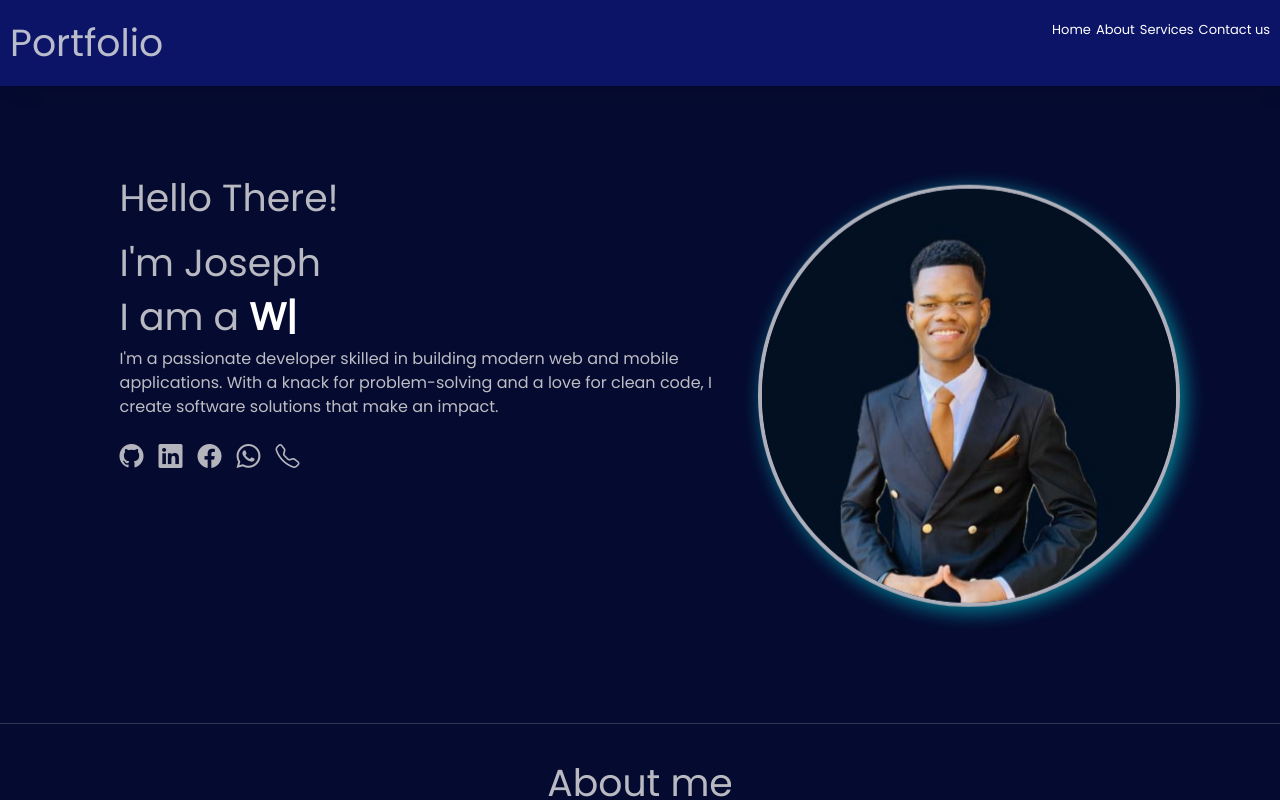
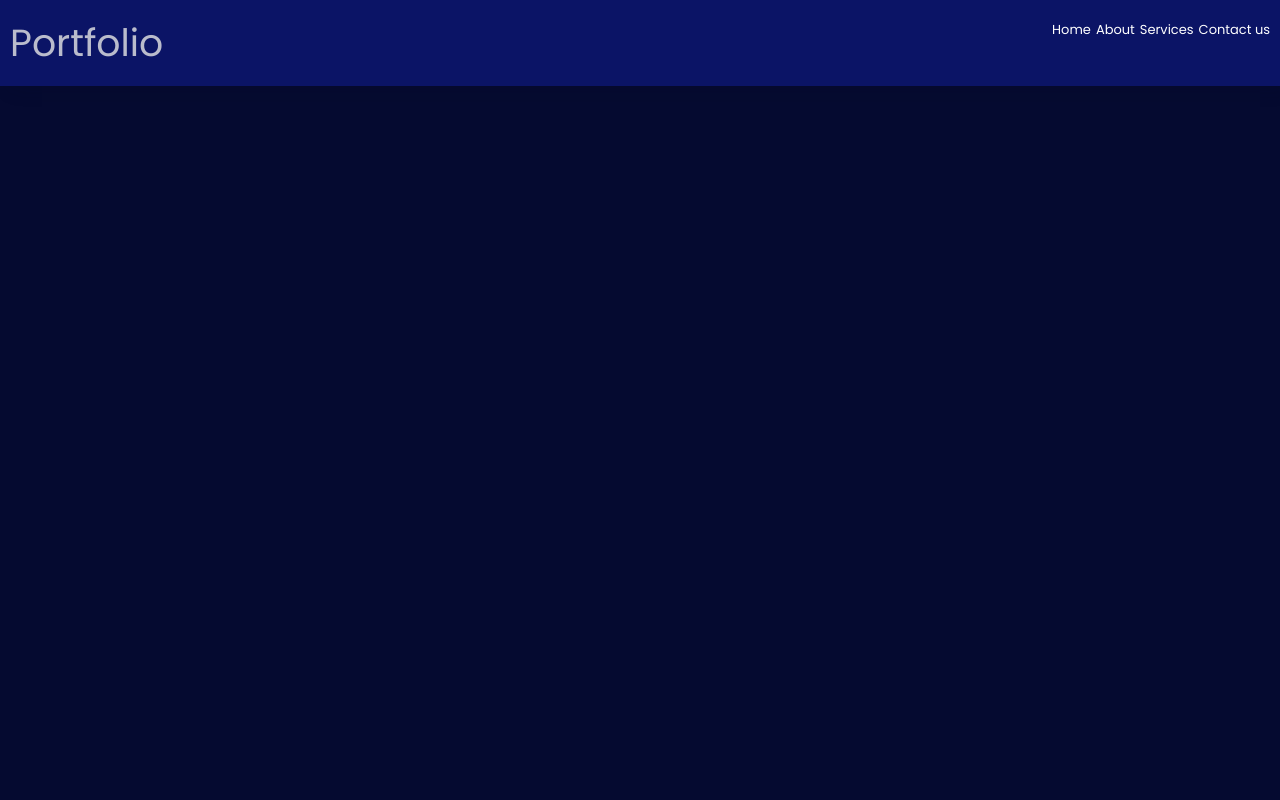
Before and after one commit to ICTPass2002kgao/Portfolio, a React (Vite) app: page / in a window 1280 px wide. Shown: the top 800 px of the page. Built offline with nearby package versions, Linux system fonts and the light colour scheme.

Commit message:
added hosting configurations

```diff
--- a/src/App.jsx
+++ b/src/App.jsx
@@ -1,26 +1,10 @@
-import { useState } from "react";
-import { BrowserRouter as Router, Routes, Route } from "react-router-dom";
-import Home from "./Navbar-Components/Home";
-import About from "./Navbar-Components/About";
-import Services from "./Navbar-Components/Services";
-import Contact from "./Navbar-Components/Contact";
 import Navbar from "./Components/Navbar";
 
 function App() {
   return (
     <>
-    <Router>
     <Navbar></Navbar>
-      <Routes>
-        <Route path="/" element={<Home />} />
-
-        <Route path="/about-us" element={<About />} />
-
-        <Route path="/our-services" element={<Services />} />
-
-        <Route path="/contact-us" element={<Contact />} />
-      </Routes>
-    </Router></>
+    </>
   );
 }
 
```
